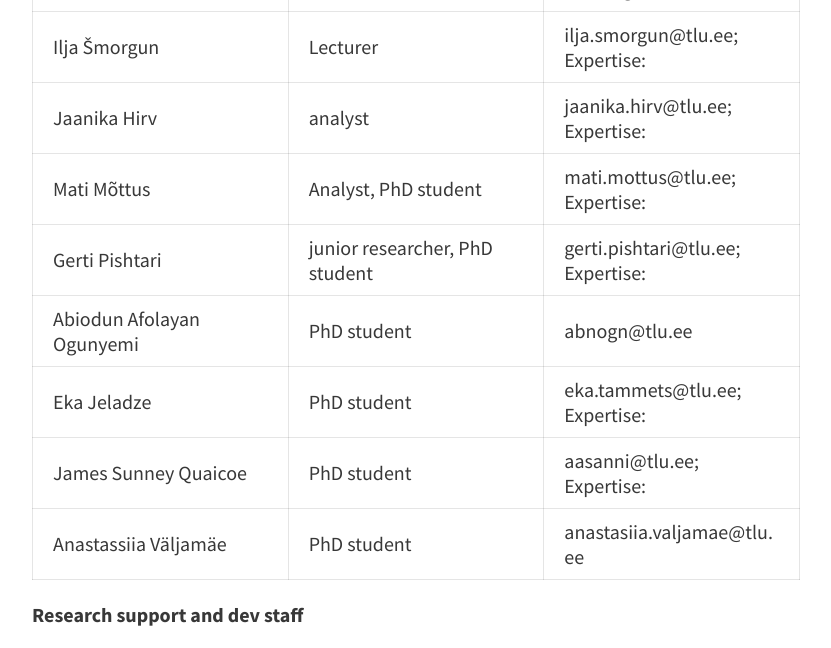
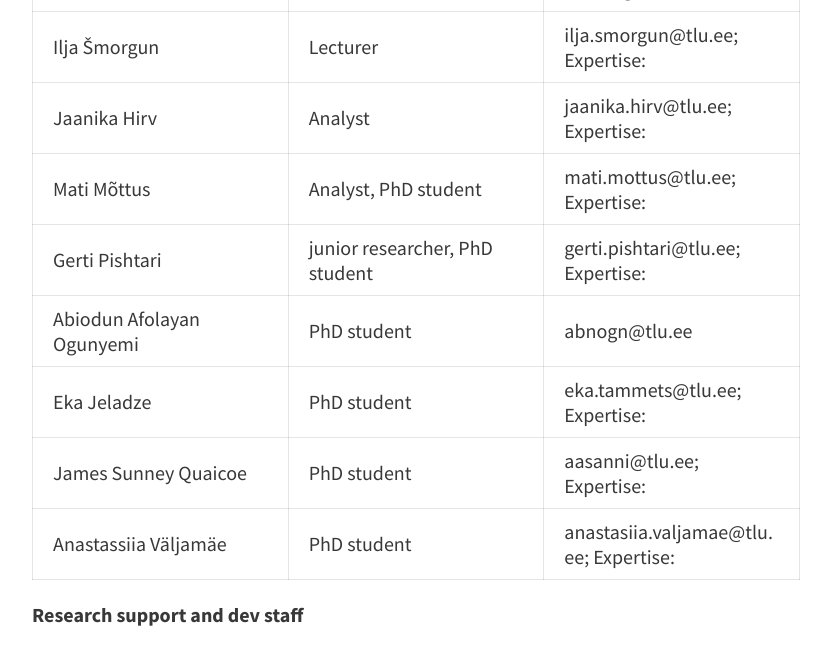
Before and after one commit to centre-for-educational-technology/htk-web, a Jekyll site: the page built from people.md, in a window 1280 px wide and 900 px high, scrolled down 2466 px. Shown: the part 155-803 px from the top of the window, without its empty margins (224-1055 px from the left). Built offline with Jekyll 4.4.1, drawn with Linux system fonts in a browser that asks for light colours; nearby versions of some CDN libraries.

Commit message:
Update people.md

```diff
--- a/people.md
+++ b/people.md
@@ -33,13 +33,13 @@ feature-img: "img/sample_feature_img.png"
 | Romil Rõbtšenkov | lecturer, PhD student  | romil.robtsenkov@tlu.ee
 | Martin Sillaots | Lecturer| martin.sillaots@tlu.ee; Expertise: Game-based learning
 | Ilja Šmorgun | Lecturer| ilja.smorgun@tlu.ee; Expertise:
-| Jaanika Hirv | analyst | jaanika.hirv@tlu.ee; Expertise:
+| Jaanika Hirv | Analyst | jaanika.hirv@tlu.ee; Expertise:
 | Mati Mõttus | Analyst, PhD student| mati.mottus@tlu.ee; Expertise:
 | Gerti Pishtari | junior researcher, PhD student| gerti.pishtari@tlu.ee; Expertise:
 | Abiodun Afolayan Ogunyemi | PhD student | abnogn@tlu.ee
 | Eka Jeladze | PhD student | eka.tammets@tlu.ee; Expertise:
 | James Sunney Quaicoe | PhD student | aasanni@tlu.ee; Expertise:
-| Anastassiia Väljamäe | PhD student  | anastasiia.valjamae@tlu.ee
+| Anastassiia Väljamäe | PhD student  | anastasiia.valjamae@tlu.ee; Expertise:
 
 
 **Research support and dev staff**
```
